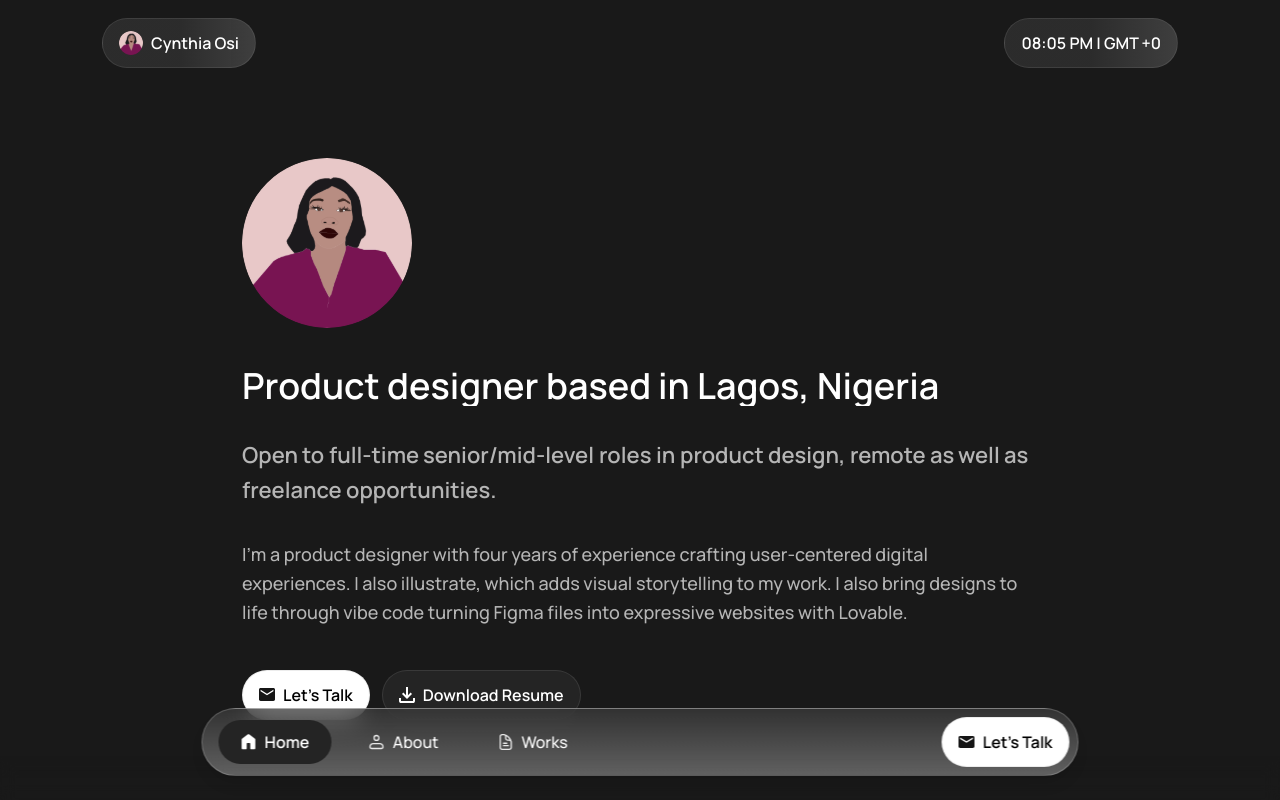
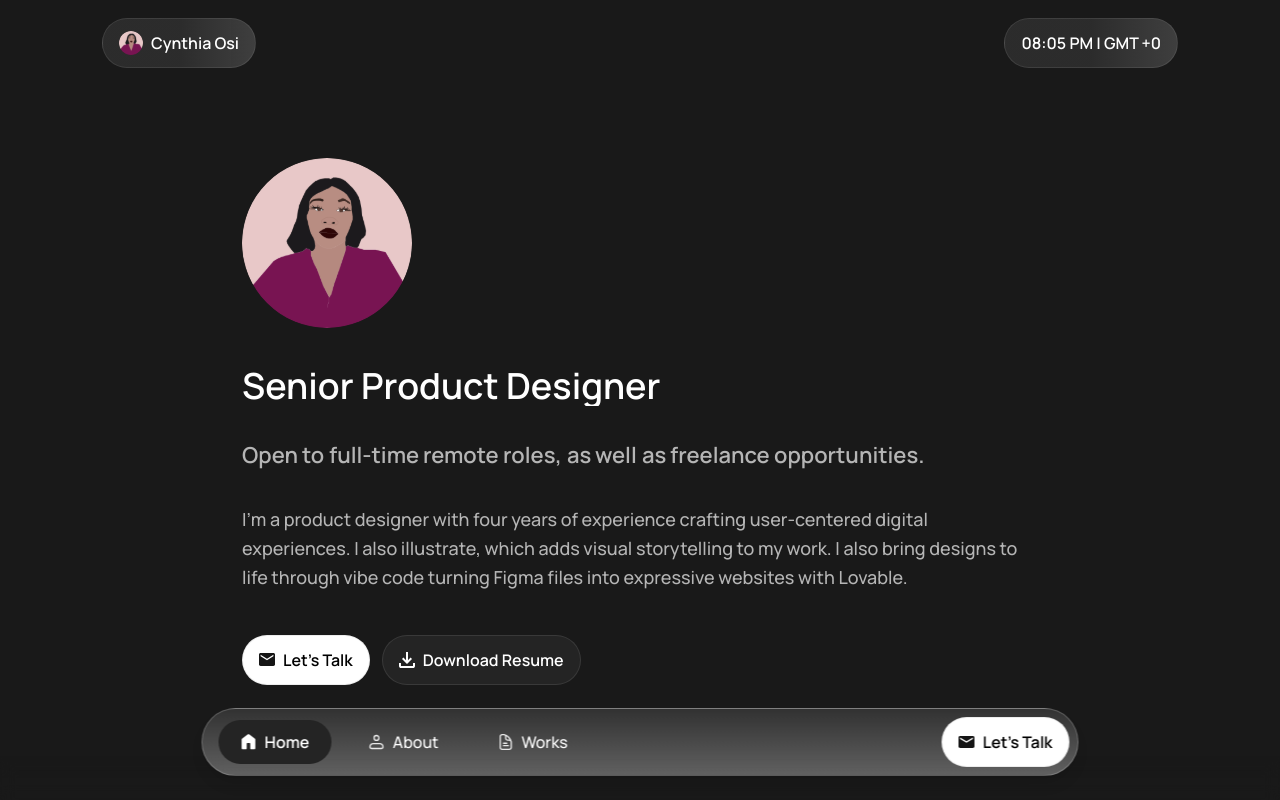
Before and after one commit to MasterLexhie/cynthia-portfolio, a Next.js app: page / in a window 1280 px wide. Shown: the top 800 px of the page. Built offline with nearby package versions, Linux system fonts and the light colour scheme; a web font is replaced by a local one.

Commit message:
fixed copy

```diff
--- a/src/components/landing-page/HeroSection.tsx
+++ b/src/components/landing-page/HeroSection.tsx
@@ -22,7 +22,7 @@ const HeroSection: React.FC = () => {
         <div className='flex flex-col gap-3.5 sm:gap-[22px] md:gap-8 mb-3.5 sm:mb-[22px] md:mb-8'>
           <AnimatedCharacters
             as='h1'
-            text='Product designer based in Lagos, Nigeria'
+            text='Senior Product Designer'
             className='text-white font-bold text-xl sm:text-[26px] lg:text-4xl'
             delay={0.2}
             stagger={0.05}
@@ -30,7 +30,7 @@ const HeroSection: React.FC = () => {
           />
           <AnimatedCharacters
             as='p'
-            text='Open to full-time senior/mid-level roles in product design, remote as well as freelance opportunities.'
+            text='Open to full-time remote roles, as well as freelance opportunities.'
             className='text-[#B5B5B5] font-bold text-base sm:text-xl lg:text-[22px] leading-[160%]'
             delay={0.1}
             stagger={0.05}
@@ -58,7 +58,7 @@ const HeroSection: React.FC = () => {
             variant='secondary'
             textColor='text-white'
             isLink={true}
-            linkUrl='https://docs.google.com/document/d/1JgUYR9qE-IclILxOALW2r0GJi4cA06UaFzjNcfQwdGM/mobilebasic?fbclid=PAQ0xDSwLzXtJleHRuA2FlbQIxMAABpwRDREckNsfT5kN4FgqSJv4a7-ASFCzw2exDDYgSfX97atFhB-rzi1dNrzzg_aem_jjqKMv-Q7u8AWDToz-8iWg'
+            linkUrl='https://docs.google.com/document/d/1JgUYR9qE-IclILxOALW2r0GJi4cA06UaFzjNcfQwdGM/edit?usp=drivesdk'
             target='_blank'
           />
         </div>
```
